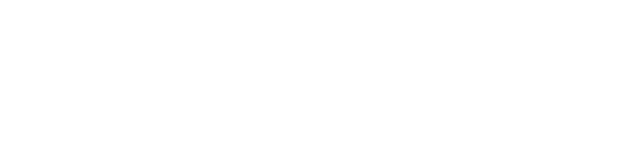
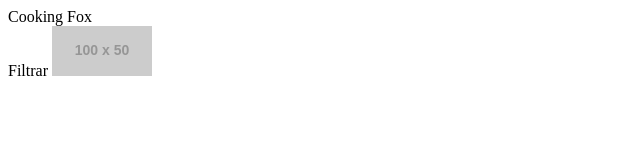
Before and after one commit to GuidoMandelert/Equipe2_TurmaB, a plain HTML site: page index.html in a window 1280 px wide. Shown: the whole page, without its empty margins (0-640 px from the left). Drawn offline with Linux system fonts and the light colour scheme; placeholder pictures from the web are drawn by us.

Commit message:
index v1

```diff
--- a/index.html
+++ b/index.html
@@ -6,6 +6,15 @@
     <title>Pagina inicial</title>
 </head>
 <body>
+    <header>
+        Cooking Fox
+    </header>
+
+    <main>
+        <a href=""></a>
+        Filtrar
+        <img src="https://fakeimg.pl/100x50" alt="Foto do filtro">
+    </main>
 
 </body>
 </html>
```
